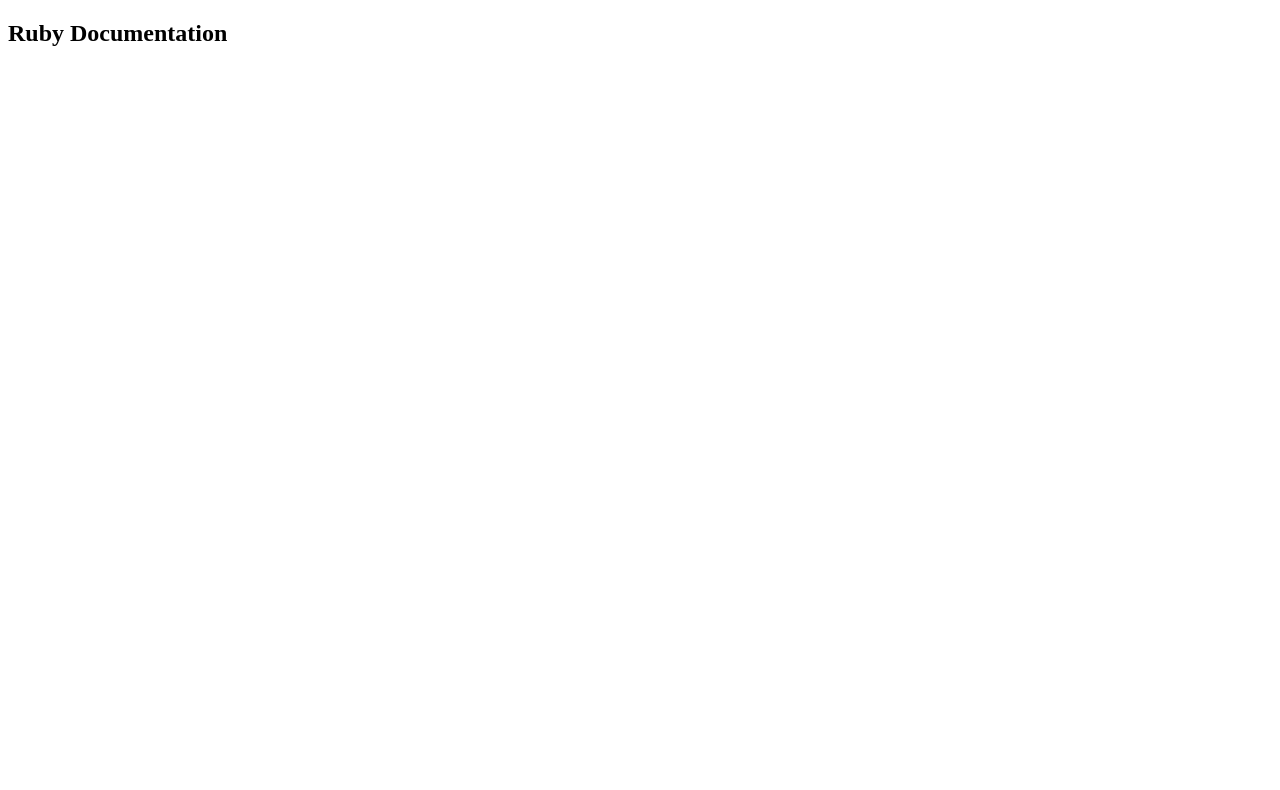
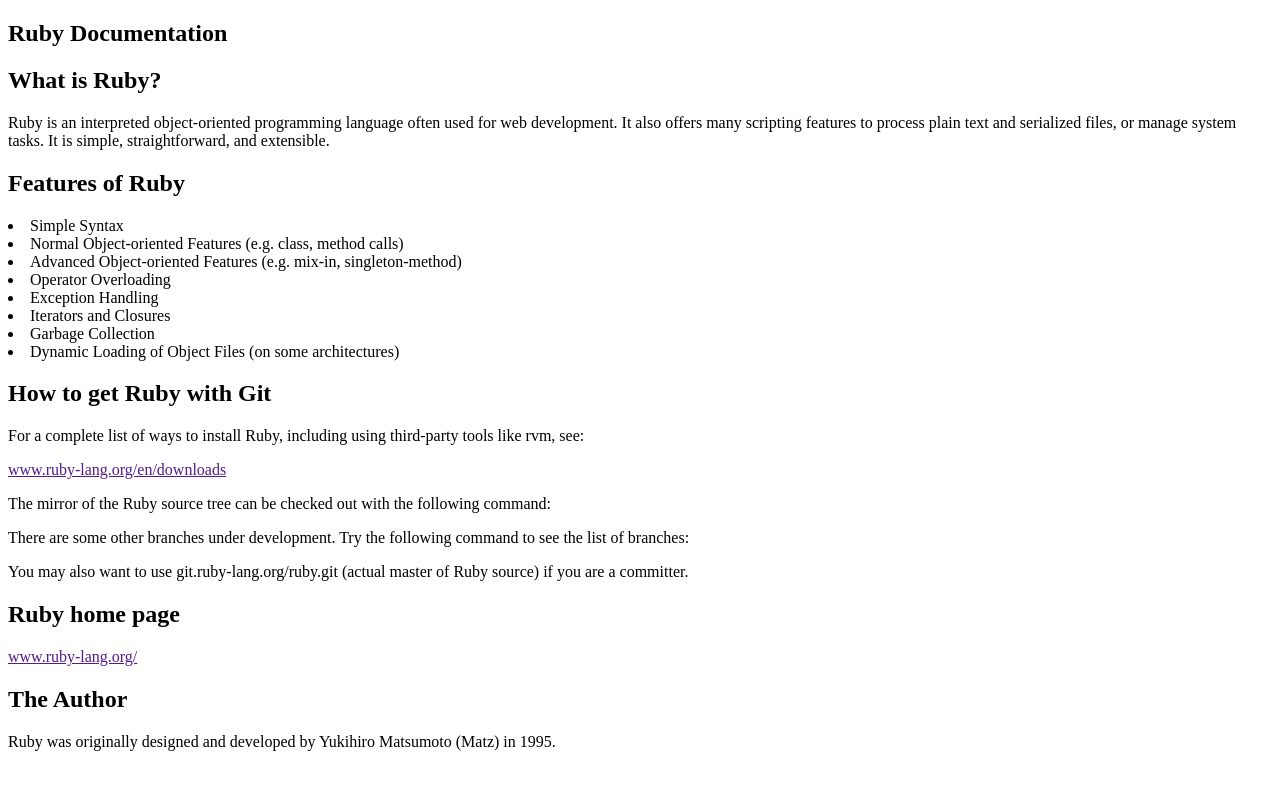
Before and after one commit to adamggrover/technical-documentation-page-project, a plain HTML site: page index.html in a window 1280 px wide. Drawn offline with Linux system fonts and the light colour scheme.

Commit message:
Add page content

```diff
--- a/index.html
+++ b/index.html
@@ -17,44 +17,42 @@
     <main id="main-doc">
 
         <section class="main-section">
-          <h2></h2>
+          <h2>What is Ruby?</h2>
+          <p>Ruby is an interpreted object-oriented programming language often used for web development. It also offers many scripting features to process plain text and serialized files, or manage system tasks. It is simple, straightforward, and extensible.</p>
         </section>
 
         <section class="main-section">
-          <h2></h2>
+          <h2>Features of Ruby</h2>
+          <li>Simple Syntax</li>
+          <li>Normal Object-oriented Features (e.g. class, method calls)</li>
+          <li>Advanced Object-oriented Features (e.g. mix-in, singleton-method)</li>
+          <li>Operator Overloading</li>
+          <li>Exception Handling</li>
+          <li>Iterators and Closures</li>
+          <li>Garbage Collection</li>
+          <li>Dynamic Loading of Object Files (on some architectures)</li>
         </section>
 
         <section class="main-section">
-            <h2></h2>
+            <h2>How to get Ruby with Git</h2>
+            <p>For a complete list of ways to install Ruby, including using third-party tools like rvm, see:</p>
+            <p><a href="">www.ruby-lang.org/en/downloads</a></p>
+            <p>The mirror of the Ruby source tree can be checked out with the following command:</p>
+            <p>There are some other branches under development. Try the following command to see the list of branches:</p>
+            <p>You may also want to use git.ruby-lang.org/ruby.git (actual master of Ruby source) if you are a committer.</p>
           </section>
 
         <section class="main-section">
-          <h2></h2>
+          <h2>Ruby home page</h2>
+          <p><a href="">www.ruby-lang.org/</a></p>
         </section>
 
         <section class="main-section">
-            <h2></h2>
+            <h2>The Author</h2>
+            <p>Ruby was originally designed and developed by Yukihiro Matsumoto (Matz) in 1995.</p>
         </section>
 
-        <section class="main-section">
-            <h2></h2>
-        </section>
 
-        <section class="main-section">
-            <h2></h2>
-          </section>
-
-        <section class="main-section">
-          <h2></h2>
-        </section>
-
-        <section class="main-section">
-            <h2></h2>
-          </section>
-
-        <section class="main-section">
-          <h2></h2>
-        </section>
 
 
 
```
